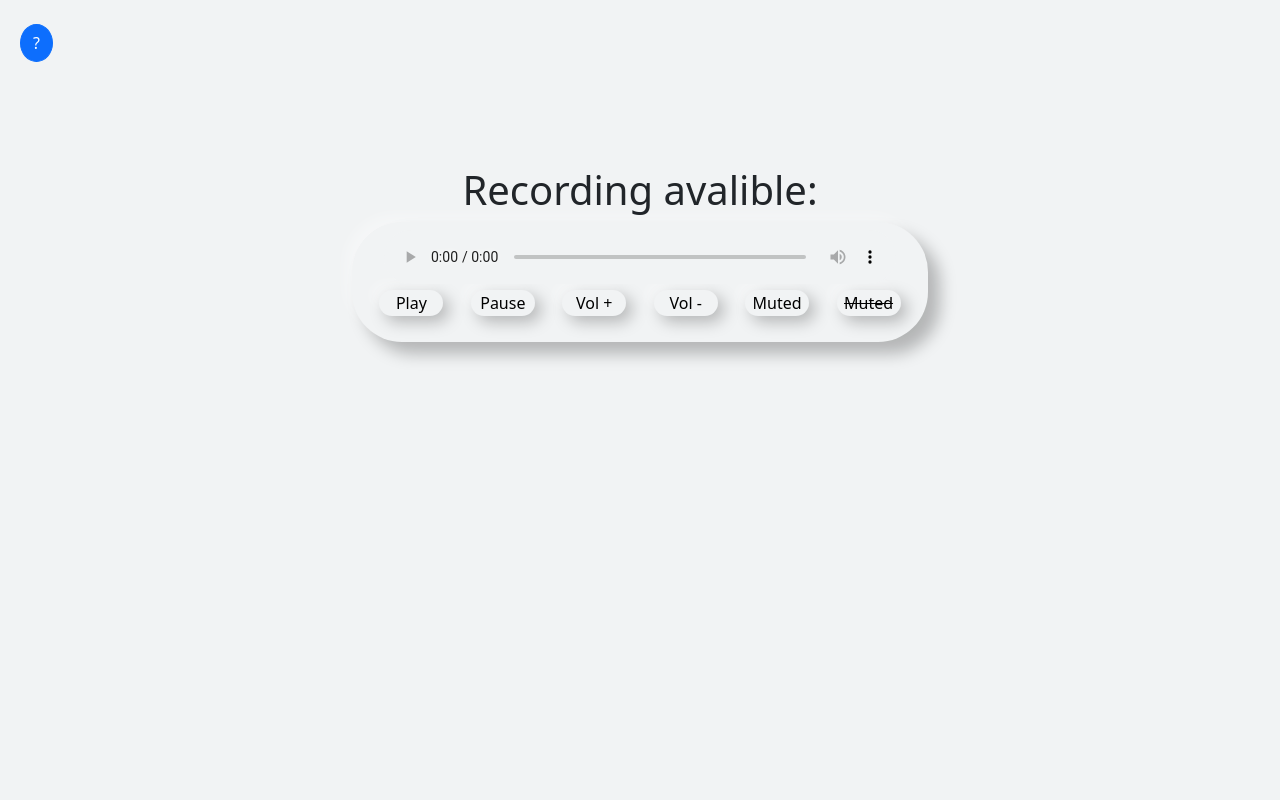
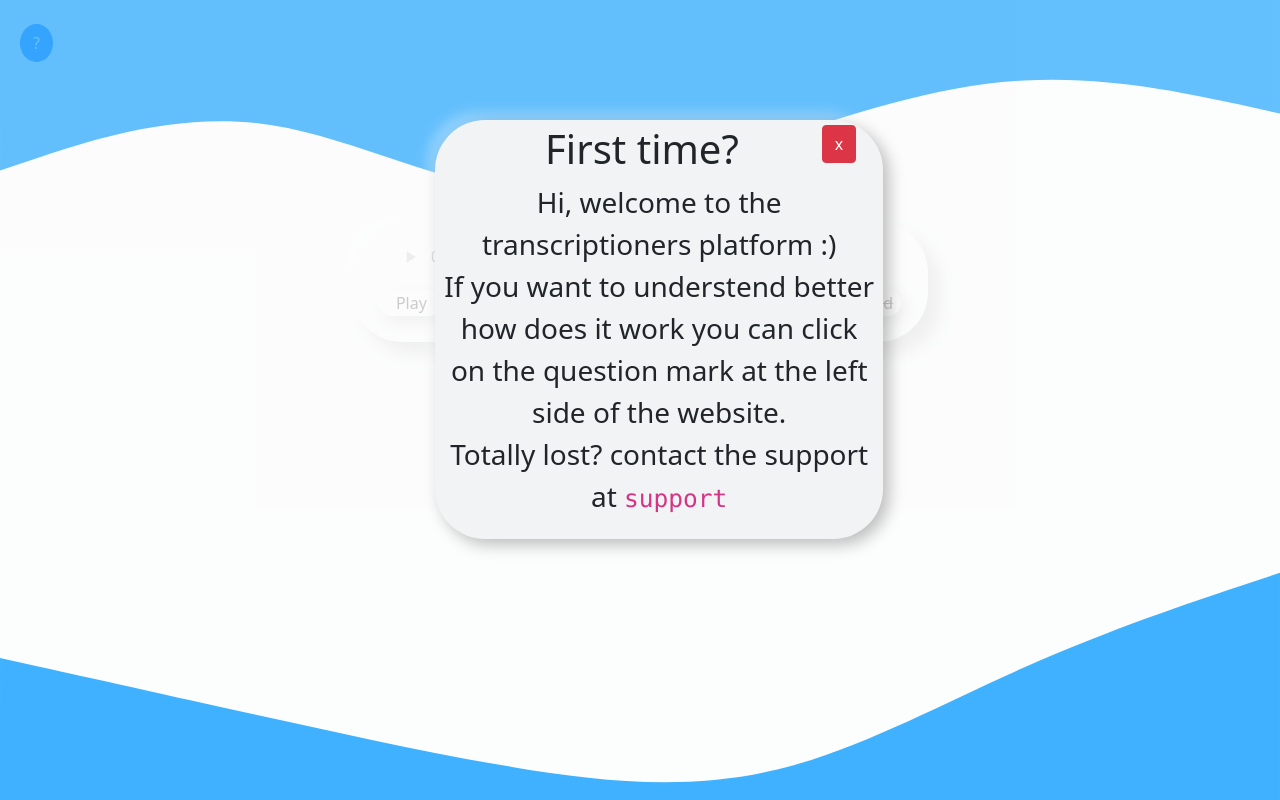
Before and after one commit to ShalomTou/trans-panel, a website: page index.html in a window 1280 px wide. Drawn offline with nearby package versions, Linux system fonts and the light colour scheme; the site is published under a folder, as on GitHub Pages, so addresses that start at the root find nothing.

Commit message:
fixing the /

```diff
--- a/index.html
+++ b/index.html
@@ -20,7 +20,7 @@
 
 <body>
     <!-- SVG Up -->
-    <img src="/assets/images/wave-up.svg" id="wave-up" alt="" srcset="">
+    <img src="assets/images/wave-up.svg" id="wave-up" alt="" srcset="">
     <div class="container-fluid">
         <!-- ToolTip -->
         <div class="" id="tooltip-container">
@@ -45,8 +45,8 @@
             <div class="audio-player">
                 <audio controls id="player" class="mt-2">
                     <!-- I need to recevie the audio assets and insert here src="./assets/<audio>"  -->
-                    <source src="/assets/audio" type="audio/ogg">
-                    <source src="/assets/audio" type="audio/mpeg">
+                    <source src="assets/audio" type="audio/ogg">
+                    <source src="assets/audio" type="audio/mpeg">
                     Your browser does not support the audio tag.
                 </audio>
                 <!-- Media player btns -->
@@ -62,9 +62,9 @@
         </figure>
     </div>
     <!-- SVG down -->
-    <img src="/assets/images/wave-down.svg" id="wave-down" alt="" srcset="">
+    <img src="assets/images/wave-down.svg" id="wave-down" alt="" srcset="">
     <!-- <script src="/main.js"></script> -->
-    <script src="/bundle.js"></script>
+    <script src="bundle.js"></script>
 
 </body>
 
```
